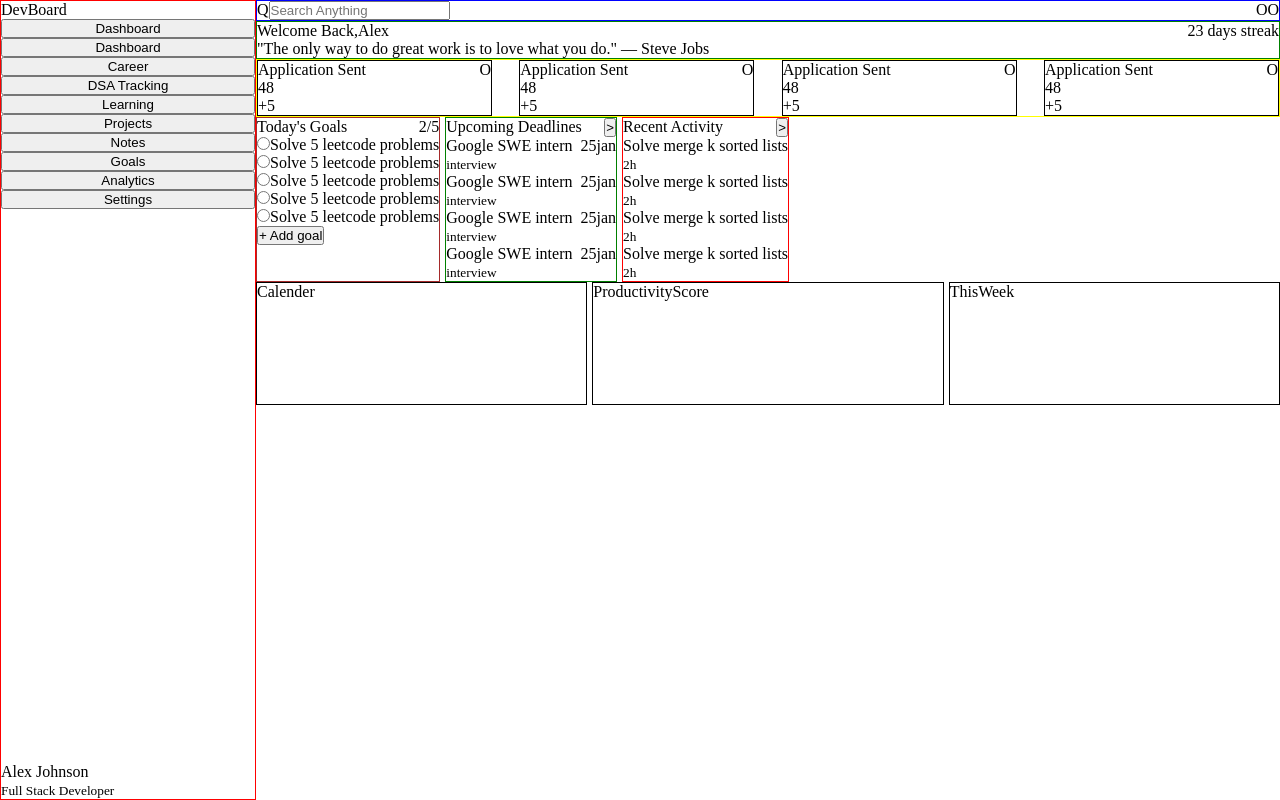
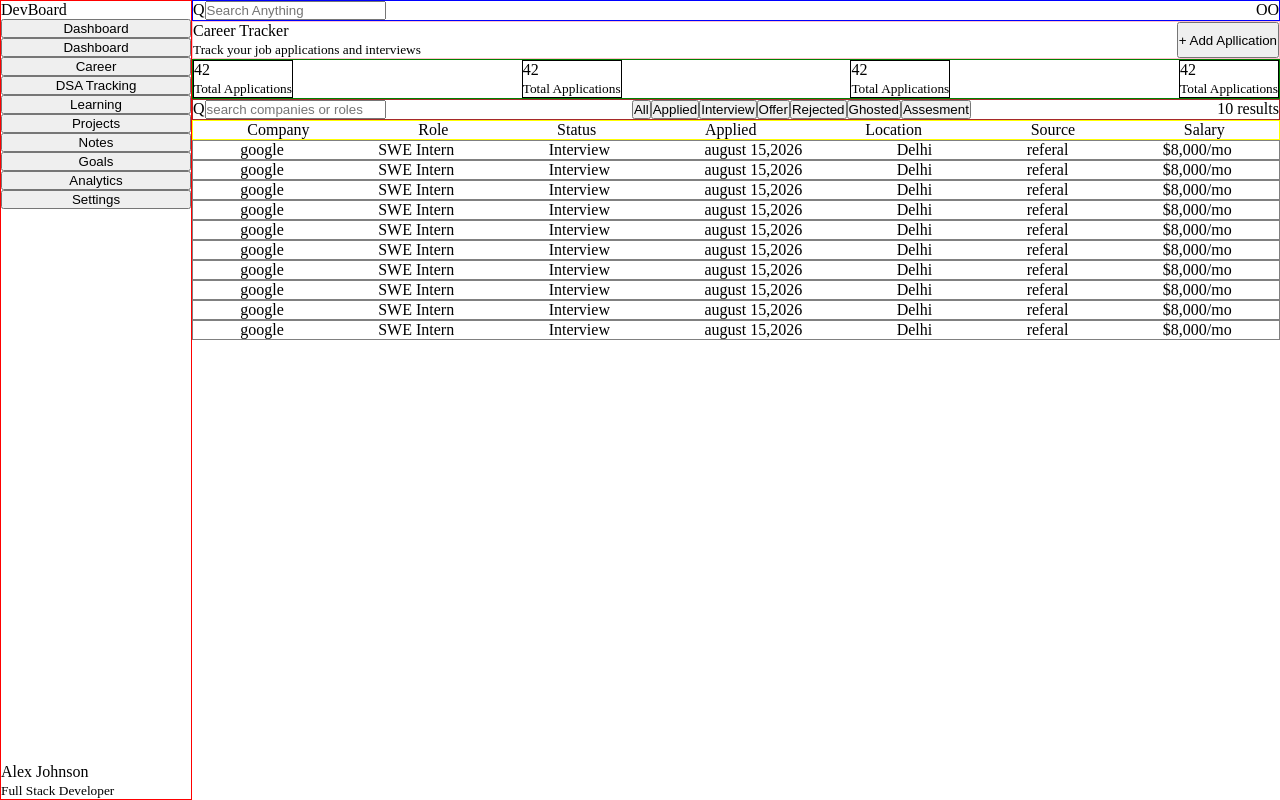
Before and after one commit to Vaibhav-VayVex-glitch/DevBoard, a React (Vite) app: page / in a window 1280 px wide. Built offline with nearby package versions, Linux system fonts and the light colour scheme.

Commit message:
add_career_page_basic_layout

```diff
--- /dev/null
+++ b/src/CareerTrackerComponents/ApplicationTable.jsx
@@ -0,0 +1,162 @@
+const filterArr=['All','Applied','Interview','Offer','Rejected','Ghosted','Assesment'];
+const titleArr=['Company','Role','Status','Applied','Location','Source','Salary'];
+const applicationsArr=[
+    {
+        company:'google',
+        role:'SWE Intern',
+        status:'Interview',
+        applied:'august 15,2026',
+        location:'Delhi',
+        source:'referal',
+        salary:'$8,000/mo',
+        link:'google.com'
+    },
+    {
+        company:'google',
+        role:'SWE Intern',
+        status:'Interview',
+        applied:'august 15,2026',
+        location:'Delhi',
+        source:'referal',
+        salary:'$8,000/mo',
+        link:'google.com'
+    },
+    {
+        company:'google',
+        role:'SWE Intern',
+        status:'Interview',
+        applied:'august 15,2026',
+        location:'Delhi',
+        source:'referal',
+        salary:'$8,000/mo',
+        link:'google.com'
+    },
+    {
+        company:'google',
+        role:'SWE Intern',
+        status:'Interview',
+        applied:'august 15,2026',
+        location:'Delhi',
+        source:'referal',
+        salary:'$8,000/mo',
+        link:'google.com'
+    },
+    {
+        company:'google',
+        role:'SWE Intern',
+        status:'Interview',
+        applied:'august 15,2026',
+        location:'Delhi',
+        source:'referal',
+        salary:'$8,000/mo',
+        link:'google.com'
+    },
+    {
+        company:'google',
+        role:'SWE Intern',
+        status:'Interview',
+        applied:'august 15,2026',
+        location:'Delhi',
+        source:'referal',
+        salary:'$8,000/mo',
+        link:'google.com'
+    },
+    {
+        company:'google',
+        role:'SWE Intern',
+        status:'Interview',
+        applied:'august 15,2026',
+        location:'Delhi',
+        source:'referal',
+        salary:'$8,000/mo',
+        link:'google.com'
+    },
+    {
+        company:'google',
+        role:'SWE Intern',
+        status:'Interview',
+        applied:'august 15,2026',
+        location:'Delhi',
+        source:'referal',
+        salary:'$8,000/mo',
+        link:'google.com'
+    },
+    {
+        company:'google',
+        role:'SWE Intern',
+        status:'Interview',
+        applied:'august 15,2026',
+        location:'Delhi',
+        source:'referal',
+        salary:'$8,000/mo',
+        link:'google.com'
+    },
+    {
+        company:'google',
+        role:'SWE Intern',
+        status:'Interview',
+        applied:'august 15,2026',
+        location:'Delhi',
+        source:'referal',
+        salary:'$8,000/mo',
+        link:'google.com'
+    }
+]
+
+function ApplicationTable(){
+
+    return(
+
+        <div className="applicationTable">
+
+            <div className="search_and_filter">
+
+
+                <div className="serachBar">
+                    <span>Q</span>
+                    <input type="text" id="applicationSearch" placeholder="search companies or roles"/>
+                </div>
+
+                <div className="filters">
+                    {   filterArr.map((val)=> <button id={val} className="filter" key={crypto.randomUUID()}>{val}</button>)   }
+                </div>
+
+                <span className="resultsShowed">10 results</span>
+
+            </div>
+
+            <div className="titles">
+                {
+                    titleArr.map((val)=><span className="title" id={val}>{val}</span>)
+                }
+            </div>
+
+
+            <div className="applicationsLane">
+                {
+
+                    applicationsArr.map((obj)=>{
+                        return (
+                            <div className="application" key={crypto.randomUUID()}>
+
+                                <span>{obj.company}</span>
+                                <span>{obj.role}</span>
+                                <span>{obj.status}</span>
+                                <span>{obj.applied}</span>
+                                <span>{obj.location}</span>
+                                <span>{obj.source}</span>
+                                <span>{obj.salary}</span>
+
+                            </div>
+                        )
+                    })
+
+                }
+            </div>
+
+
+        </div>
+    )
+}
+
+export default ApplicationTable;
--- /dev/null
+++ b/src/CareerTrackerComponents/CareerTracker.jsx
@@ -0,0 +1,60 @@
+import ApplicationTable from "./ApplicationTable";
+
+const dataTrackedArr=[
+    {
+        value:42,
+        topic:'Total Applications'
+    },
+    {
+        value:42,
+        topic:'Total Applications'
+    },
+    {
+        value:42,
+        topic:'Total Applications'
+    },
+    {
+        value:42,
+        topic:'Total Applications'
+    }
+];
+
+function CareerTracker(){
+
+    return(
+
+        <div className="careerTracker">
+
+
+            <div className="CThead">
+
+                <div className="CT">
+                    <p>Career Tracker</p>
+                    <small>Track your job applications and interviews</small>
+                </div>
+
+                <button>+ Add Apllication</button>
+            </div>
+
+
+            <div className="dataTrackedLane">
+
+                {
+                    dataTrackedArr.map((obj)=>{
+                        return <div id={obj.topic} className="dataTracked" key={crypto.randomUUID()}>
+                            <p>{obj.value}</p>
+                            <small>{obj.topic}</small>
+                        </div>
+                    })
+                }
+
+            </div>
+
+            <ApplicationTable/>
+
+        </div>
+
+    )
+}
+
+export default CareerTracker;
--- a/src/DefaultComponents/RightPanel.jsx
+++ b/src/DefaultComponents/RightPanel.jsx
@@ -1,3 +1,4 @@
+import CareerTracker from '../CareerTrackerComponents/CareerTracker';
 import DashBoard from '../DashBoardComponents/DashBoard';
 import SearchPanel from './SearchPanel';
 
@@ -9,7 +10,9 @@
         <div className="rightlane">
 
             <SearchPanel/>
-            <DashBoard/>
+            {/* <DashBoard/> */}
+
+            <CareerTracker/>
 
         </div>
     )
--- a/src/StyleFiles/LeftNavigation.css
+++ b/src/StyleFiles/LeftNavigation.css
@@ -6,7 +6,7 @@
 
     height: 100%;
 
-    width:20%;
+    width:15%;
 }
 
 .pages{
--- /dev/null
+++ b/src/StyleFiles/careerTracker.css
@@ -0,0 +1,52 @@
+.careerTracker{
+    display: flex;
+    flex-direction: column;
+    width: 100%;
+}
+
+
+.CThead{
+    display: flex;
+    flex-direction: row;
+    justify-content: space-between;
+    border:1px solid pink;
+}
+
+.dataTrackedLane{
+    display: flex;
+    flex-direction: row;
+    justify-content: space-between;
+    border:1px solid green;
+
+    .dataTracked{
+        border:1px solid black;
+    }
+}
+
+
+.search_and_filter{
+    display: flex;
+    flex-direction: row;
+    border: 1px solid brown;
+    justify-content: space-between;
+
+}
+
+.titles{
+    display: flex;
+    flex-direction: row;
+    border: 1px solid yellow;
+    justify-content: space-around;
+}
+
+.applicationsLane{
+    display: flex;
+    flex-direction: column;
+}
+
+.application{
+    display: flex;
+    flex-direction: row;
+    justify-content: space-around;
+    border:1px solid gray
+}
--- a/src/StyleFiles/rightPanel.css
+++ b/src/StyleFiles/rightPanel.css
@@ -1,5 +1,5 @@
 .rightlane{
-    width:80%;
+    width:85%;
     display: flex;
     flex-direction: column;
 }
--- a/src/main.jsx
+++ b/src/main.jsx
@@ -6,6 +6,7 @@
 import './StyleFiles/LeftNavigation.css';
 import './StyleFiles/rightPanel.css';
 import './StyleFiles/dashboard.css';
+import './StyleFiles/careerTracker.css'
 
 const root= ReactDOM.createRoot( document.querySelector('.entireProject') );
 
```
